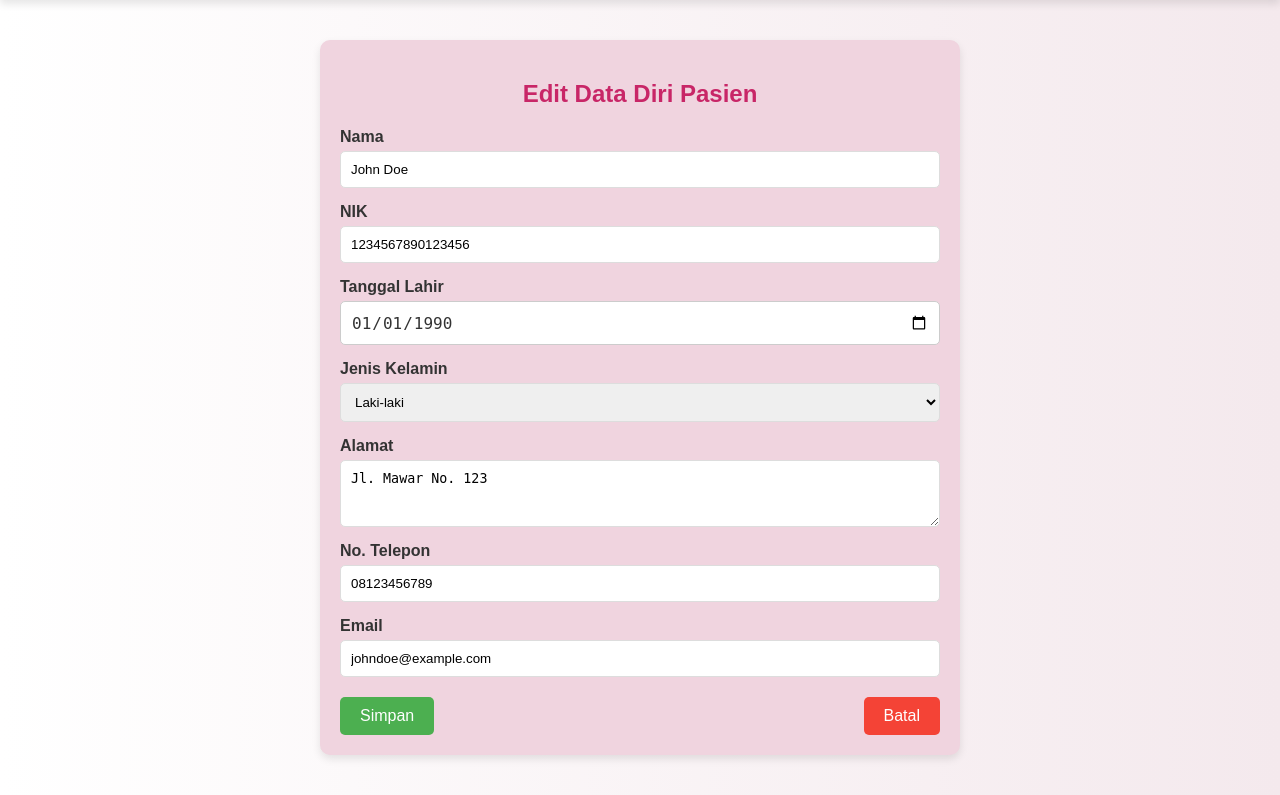
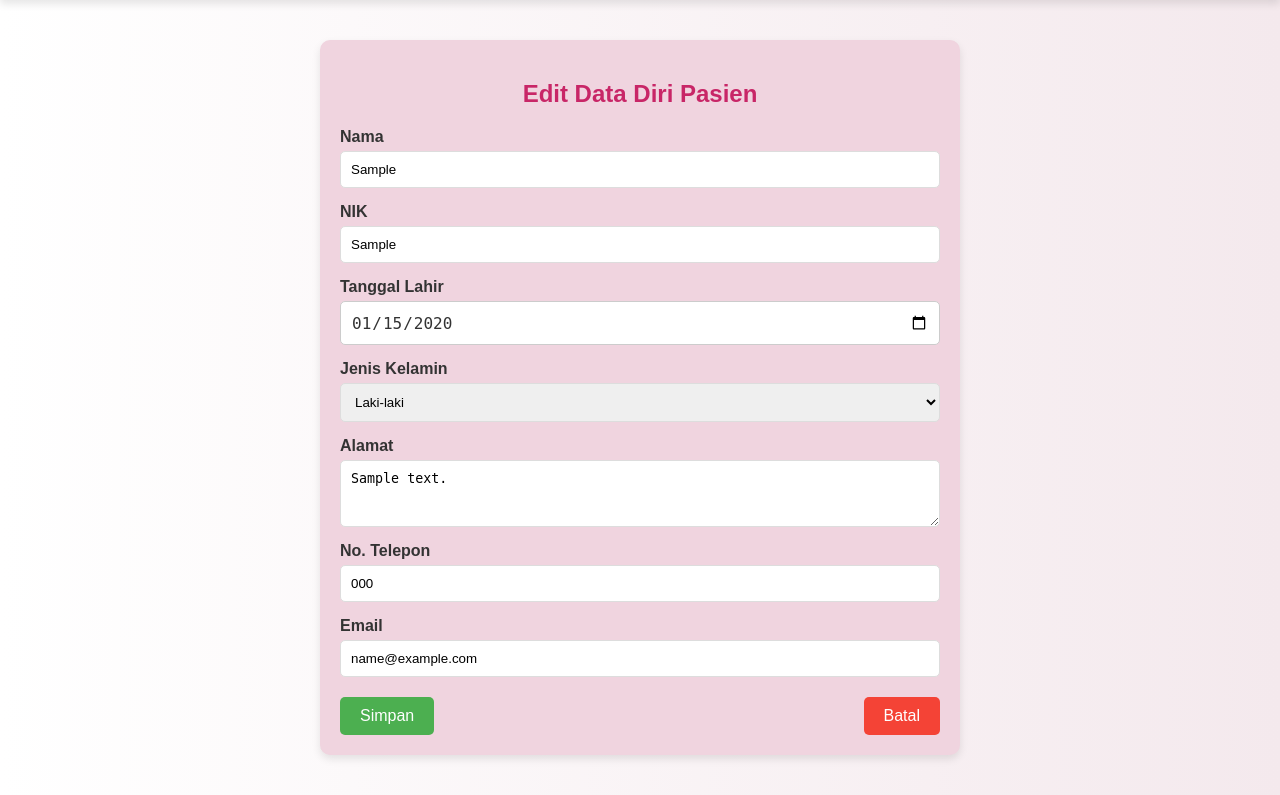
Before and after one commit to AufarR/sik-tubes, a PHP site: page /pasien/edit_profile.php in a window 1280 px wide. Shown: the part 80-875 px from the top of the page. Run offline with PHP 8.4, Linux system fonts and the light colour scheme; the visitor is signed in with stand-in values (Sample User, id 1); tables that the repository leaves empty or names only in its code hold one stand-in row (values such as "Sample post").

Commit message:
edit profile

```diff
--- a/pasien/edit_profile.php
+++ b/pasien/edit_profile.php
@@ -5,6 +5,22 @@ if ($_SESSION['role'] != 'pasien') {
     header('Location: /auth/login.php');
     exit();
 }
+// Create connection
+include_once("../lib/connection.php");
+$conn = connectDB();
+
+// Ambil data riwayat pemeriksaan berdasarkan user ID
+$sql = "SELECT *
+        FROM pasien
+        WHERE userid = ?";
+$stmt = $conn->prepare($sql);
+$stmt->bind_param("i", $_SESSION["userid"]);
+$stmt->execute();
+$result = $stmt->get_result();
+$data = $result->fetch_assoc();
+
+$stmt->close();
+$conn->close();
 ?>
 
 <!DOCTYPE html>
@@ -24,17 +40,18 @@ if ($_SESSION['role'] != 'pasien') {
     <section class="edit-profile-section">
       <h2>Edit Data Diri Pasien</h2>
       <form action="proses_edit_profile.php" method="post" class="edit-profile-form">
+        <input type="hidden" name="id" value=<?php echo $data["id"]?>>
         <div class="form-group">
           <label for="nama">Nama</label>
-          <input type="text" id="nama" name="nama" value="John Doe" required>
+          <input type="text" id="nama" name="nama" value=<?php echo $data["nama"]?> required>
         </div>
         <div class="form-group">
           <label for="nik">NIK</label>
-          <input type="text" id="nik" name="nik" value="1234567890123456" required>
+          <input type="text" id="nik" name="nik" value=<?php echo $data["nik"]?> required>
         </div>
         <div class="form-group">
           <label for="tanggal-lahir">Tanggal Lahir</label>
-          <input type="date" id="tanggal-lahir" name="tanggal-lahir" value="1990-01-01" required>
+          <input type="date" id="tanggal-lahir" name="tanggal-lahir" value=<?php echo $data["tgl_lahir"]?> required>
         </div>
         <div class="form-group">
           <label for="jenis-kelamin">Jenis Kelamin</label>
@@ -45,15 +62,15 @@ if ($_SESSION['role'] != 'pasien') {
         </div>
         <div class="form-group">
           <label for="alamat">Alamat</label>
-          <textarea id="alamat" name="alamat" rows="3" required>Jl. Mawar No. 123</textarea>
+          <textarea id="alamat" name="alamat" rows="3" required><?php echo $data["alamat"]?></textarea>
         </div>
         <div class="form-group">
           <label for="telepon">No. Telepon</label>
-          <input type="text" id="telepon" name="telepon" value="08123456789" required>
+          <input type="text" id="telepon" name="telepon" value=<?php echo $data["no_telp"]?> required>
         </div>
         <div class="form-group">
           <label for="email">Email</label>
-          <input type="email" id="email" name="email" value="johndoe@example.com" required>
+          <input type="email" id="email" name="email" value=<?php echo $data["email"]?> required>
         </div>
         <div class="button-group">
           <button type="submit" class="btn-save">Simpan</button>
```
